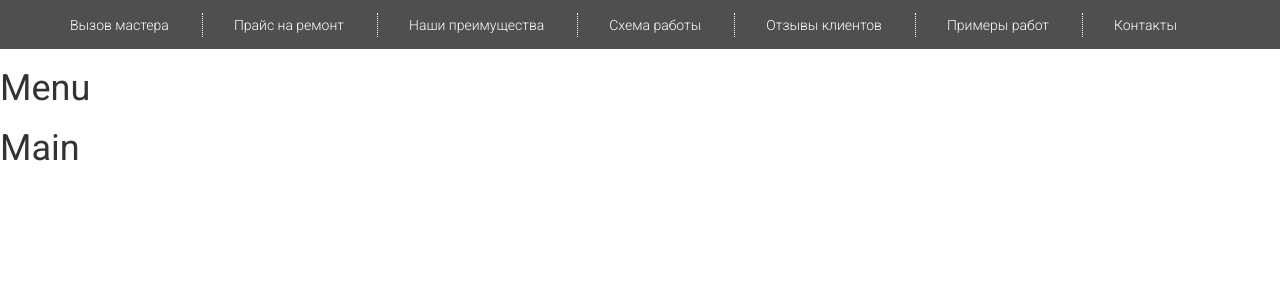
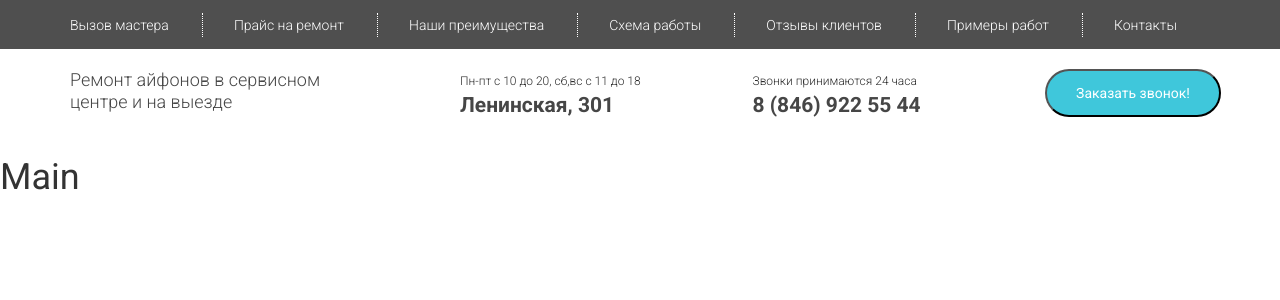
Before and after one commit to VitalyZibulski/React-App-with-slider, a React (Create React App) app: page / in a window 1280 px wide. Shown: the top 300 px of the page. Built offline with nearby package versions, Linux system fonts and the light colour scheme.

Commit message:
add menu

```diff
--- a/src/App.js
+++ b/src/App.js
@@ -17,6 +17,11 @@ const HeaderWrapper = styled.header`
   opacity: 0.8;
 `
 
+const MenuWrapper = styled.div`
+  height:89px;
+  padding-top:20px;
+`
+
 class App extends Component {
   render() {
     return (
@@ -26,7 +31,11 @@ class App extends Component {
             <Header/>
           </Grid>
           </HeaderWrapper>
-          <Menu/>
+          <MenuWrapper>
+            <Grid>
+              <Menu/>
+            </Grid>
+          </MenuWrapper>
         <Main/>
       </div>
     );
--- a/src/components/Menu.js
+++ b/src/components/Menu.js
@@ -4,10 +4,92 @@ import Row from 'react-bootstrap/lib/Row';
 import Col from 'react-bootstrap/lib/Col';
 import styled from 'styled-components';
 
+const Repair = styled.div`
+	color: #464646;
+	font-family: Roboto;
+	font-size: 18px;
+	font-weight: 300;
+	line-height: 22px;
+`
+
+const WorkTime = styled.div`
+	color: #2a2a2a;
+	font-size: 12px;
+	font-weight: 300;
+	line-height: 24px;
+
+	span{
+		display:block;
+		color: #464646;
+		font-size: 21px;
+		font-weight: 700;
+	}
+`
+const Calls = styled.div`
+	color: #2a2a2a;
+	font-size: 12px;
+	font-weight: 300;
+	line-height: 24px;
+
+	span{
+		display:block;
+		color: #464646;
+		font-size: 21px;
+		font-weight: 700;
+	}
+`
+
+
+class Adress extends React.Component {
+	render(){
+		return(
+			<span>{this.props.addr}</span>
+		)
+	}
+}
+
+class TelNumber extends React.Component {
+	render(){
+		return(
+			<span>{this.props.tel}</span>
+		)
+	}
+}
+
+const CallButton = styled.button`
+	width: 176px;
+	height: 48px;
+	background-color: #3fc7db;
+	border-radius:30px;
+	color: #ffffff;
+	font-size: 14px;
+	font-weight: 400;
+`
 class Menu extends React.Component{
 	render(){
 		return(
-			<h1>Menu</h1>
+			<Row>
+				<Col lg={3}>
+					<Repair>
+						Ремонт айфонов в сервисном
+						центре и на выезде
+					</Repair>
+				</Col>
+				<Col lg={3} lgOffset={1}>
+					<WorkTime>
+					Пн-пт с 10 до 20, сб,вс с 11 до 18
+					<Adress addr="Ленинская, 301"/>
+					</WorkTime>
+				</Col>
+				<Col lg={3}>
+					<Calls>Звонки принимаются 24 часа
+					<TelNumber tel="8 (846) 922 55 44"/>
+					</Calls>
+				</Col>
+				<Col lg={2}>
+					<CallButton>Заказать звонок!</CallButton>
+				</Col>
+			</Row>
 		)
 	}
 }
```
